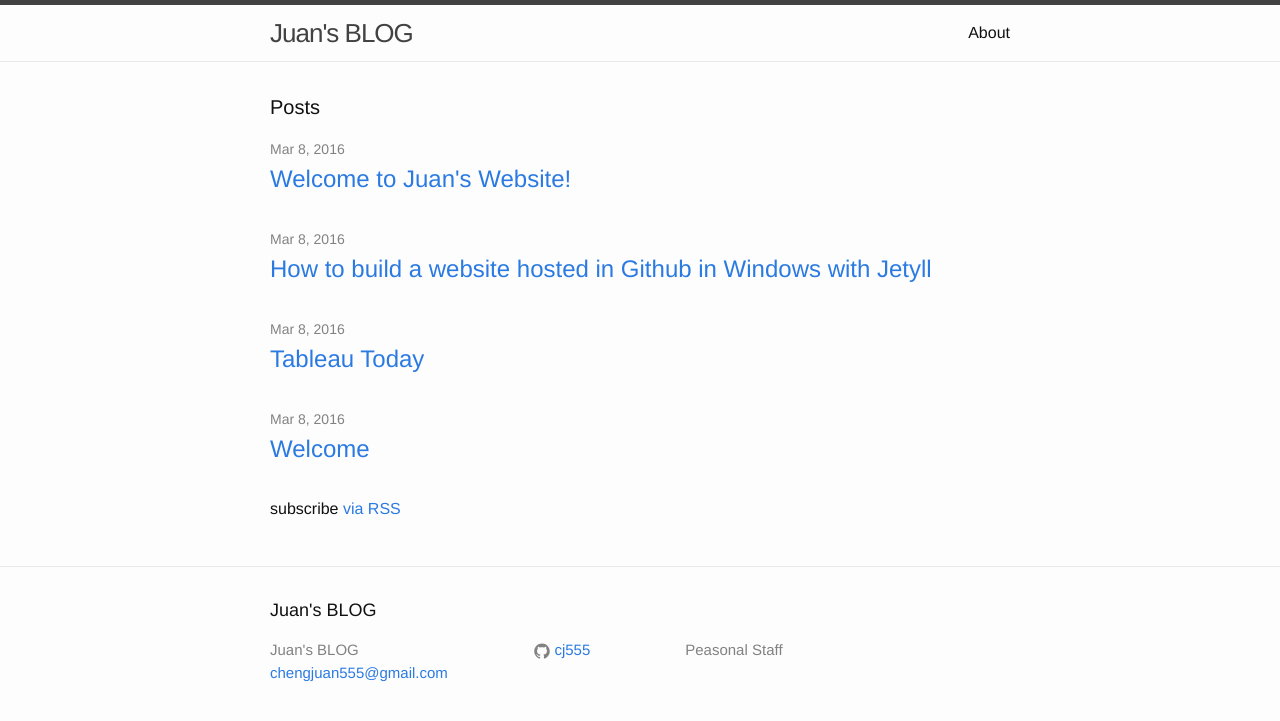
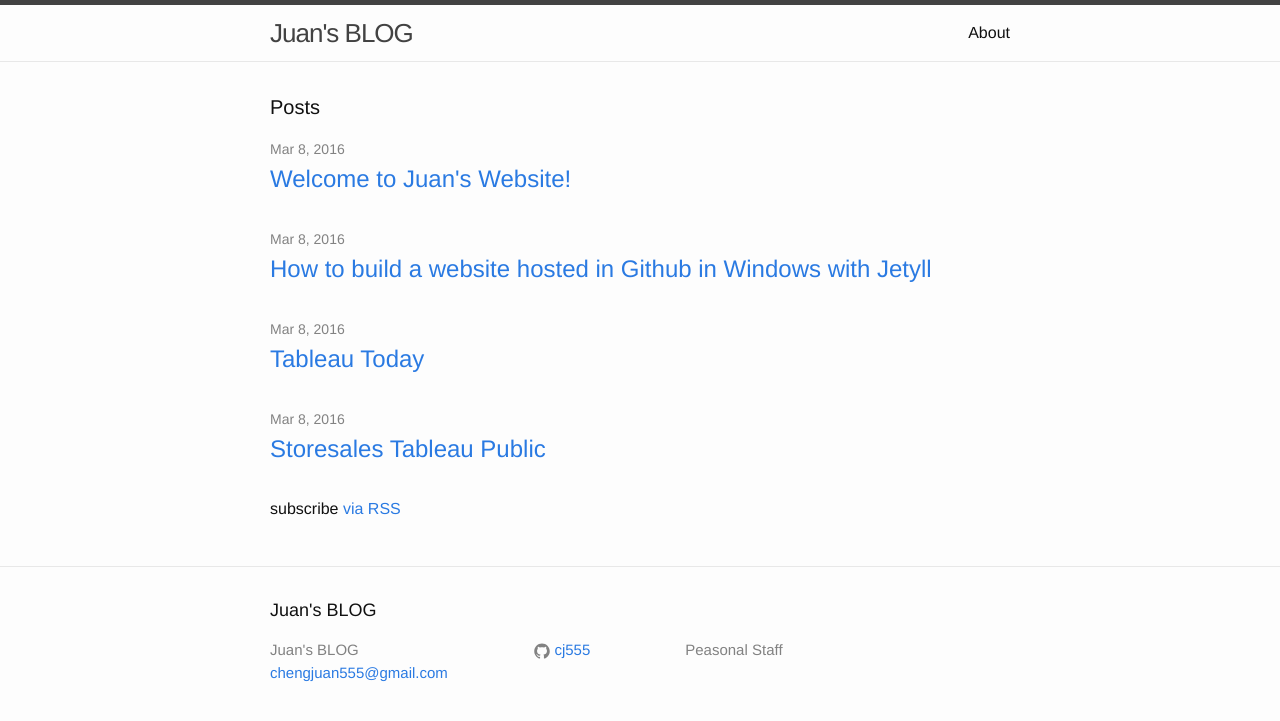
Before and after one commit to cj555/cj555.github.io, a Jekyll site: the page built from index.html, in a window 1280 px wide. Shown: the top 721 px of the page. Built offline with Jekyll 4.4.1, drawn with Linux system fonts in a browser that asks for light colours.

Commit message:
add page

```diff
--- a/_posts/2016-03-08-Welcome.html
+++ b/_posts/2016-03-08-storesales-tableau-public.html
@@ -1,7 +1,8 @@
 <html>
-<header><title>This is title</title></header>
+<header><title>Demo on tableau</title></header>
 <body>
-Hello world
+
+Hello tableau public
 
 <script type='text/javascript' src='https://public.tableau.com/javascripts/api/viz_v1.js'></script><div class='tableauPlaceholder' style='width: 982px; height: 742px;'><noscript><a href='http:&#47;&#47;cj555.github.io&#47;'><img alt=' ' src='https:&#47;&#47;public.tableau.com&#47;static&#47;images&#47;st&#47;store_sales&#47;Sheet1&#47;1_rss.png' style='border: none' /></a></noscript><object class='tableauViz' width='982' height='742' style='display:none;'><param name='host_url' value='https%3A%2F%2Fpublic.tableau.com%2F' /> <param name='site_root' value='' /><param name='name' value='store_sales&#47;Sheet1' /><param name='tabs' value='no' /><param name='toolbar' value='yes' /><param name='static_image' value='https:&#47;&#47;public.tableau.com&#47;static&#47;images&#47;st&#47;store_sales&#47;Sheet1&#47;1.png' /> <param name='animate_transition' value='yes' /><param name='display_static_image' value='yes' /><param name='display_spinner' value='yes' /><param name='display_overlay' value='yes' /><param name='display_count' value='yes' /><param name='showVizHome' value='no' /><param name='showTabs' value='y' /><param name='bootstrapWhenNotified' value='true' /></object></div>
 
```
